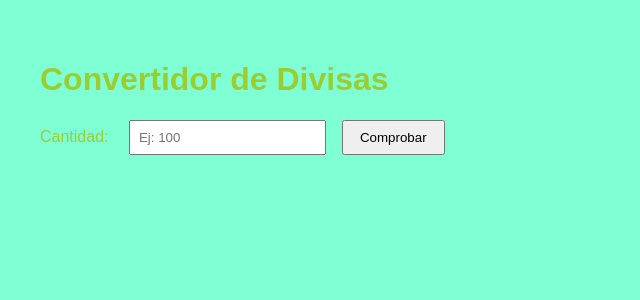
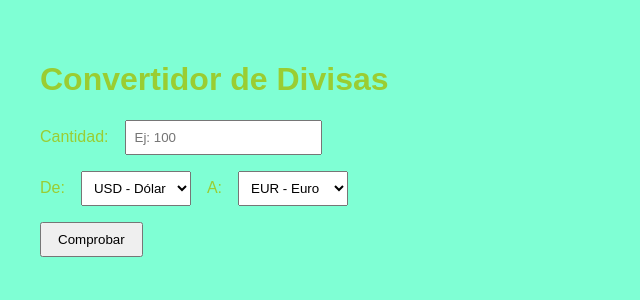
Before and after one commit to cobomaster/Convertidor-De-Divisas, a React (Vite) app: page / in a window 1280 px wide. Shown: the top 300 px of the page, without its empty margins (0-640 px from the left). Built offline with nearby package versions, Linux system fonts and the light colour scheme.

Commit message:
Feat Historia 2: Seleccion de monedas

```diff
--- a/src/App.jsx
+++ b/src/App.jsx
@@ -4,35 +4,63 @@ import { useState } from 'react'
 function App() {
   const [ cantidad, setCantidad ] = useState("");
   const [ mensaje, setMensaje ] = useState("");
+  const [ dollar, setDollar ] = useState("USD");
+  const [ euro, setEuro ] = useState("EUR");
 
   const handleCheck = () => {
     const number = parseFloat(cantidad);
-    if (isNaN(number) || number <= 0) {
-      setMensaje("Por favor, introduce una cantidad válida mayor que cero.");
+    if (isNaN(number) || number <= 0){
+      setMensaje("Por favor, introduce una cantidad válida mayor que cero")
     } else {
-      setMensaje(`Cantidad válida: ${number}`);
+      setMensaje(`Cantidad válida: ${number} (${dollar} -> ${euro})`);
     }
   };
 
-    return(
-      <main style={{ padding: "2rem", fontFamily: "Arial, sans-serif"}}>
-        <h1> Convertidor de Divisas </h1>
+  return (
+    <main style={{ padding: "2rem", fontFamily: "Arial, sans-serif" }}>
+      <h1>Convertidor de Divisas</h1>
 
-        <label htmlFor='cantidad'> Cantidad: </label>
+      {/* Cantidad */}
+      <div style={{ marginBottom: "1rem" }}>
+        <label htmlFor="Cantidad">Cantidad:</label>
         <input
           type="number"
-        id="cantidad"
+          id="Cantidad"
           value={cantidad}
           onChange={(e) => setCantidad(e.target.value)}
           placeholder="Ej: 100"
-        style={{ margin: "0 1rem", padding: "0.5rem " }}
+          style={{ marginLeft: "1rem", padding: "0.5rem" }}
         />
-
-       <button onClick={handleCheck} style={{padding: "0.5rem 1rem"}}>
+      </div>
+       {/* Selección de monedas */}
+      <div style={{ marginBottom: "1rem" }}>
+        <label htmlFor="from">De:</label>
+        <select
+          id="from"
+          value={dollar}
+          onChange={(e) => setDollar(e.target.value)}
+          style={{ margin: "0 1rem", padding: "0.5rem" }}
+        >
+          <option value="USD">USD - Dólar</option>
+          <option value="EUR">EUR - Euro</option>
+        </select>
+        <label htmlFor="to">A:</label>
+        <select
+          id="to"
+          value={euro}
+          onChange={(e) => setEuro(e.target.value)}
+          style={{ marginLeft: "1rem", padding: "0.5rem" }}
+        >
+          <option value="USD">USD - Dólar</option>
+          <option value="EUR">EUR - Euro</option>
+        </select>
+      </div>
+      {/* Botón */}
+      <button onClick={handleCheck} style={{ padding: "0.5rem 1rem" }}>
         Comprobar
       </button>
 
-
+      {/* Mensaje */}
       {mensaje && (
         <p style={{ color: mensaje.includes("válida") ? "green" : "red" }}>
           {mensaje}
@@ -42,5 +70,4 @@ function App() {
   );
 }
 
-
-export default App
+export default App;
```
Also changed, not shown: 1 other file (tests, documents, lock files or other folders). Lines whose indentation alone changed are shown as unchanged.
